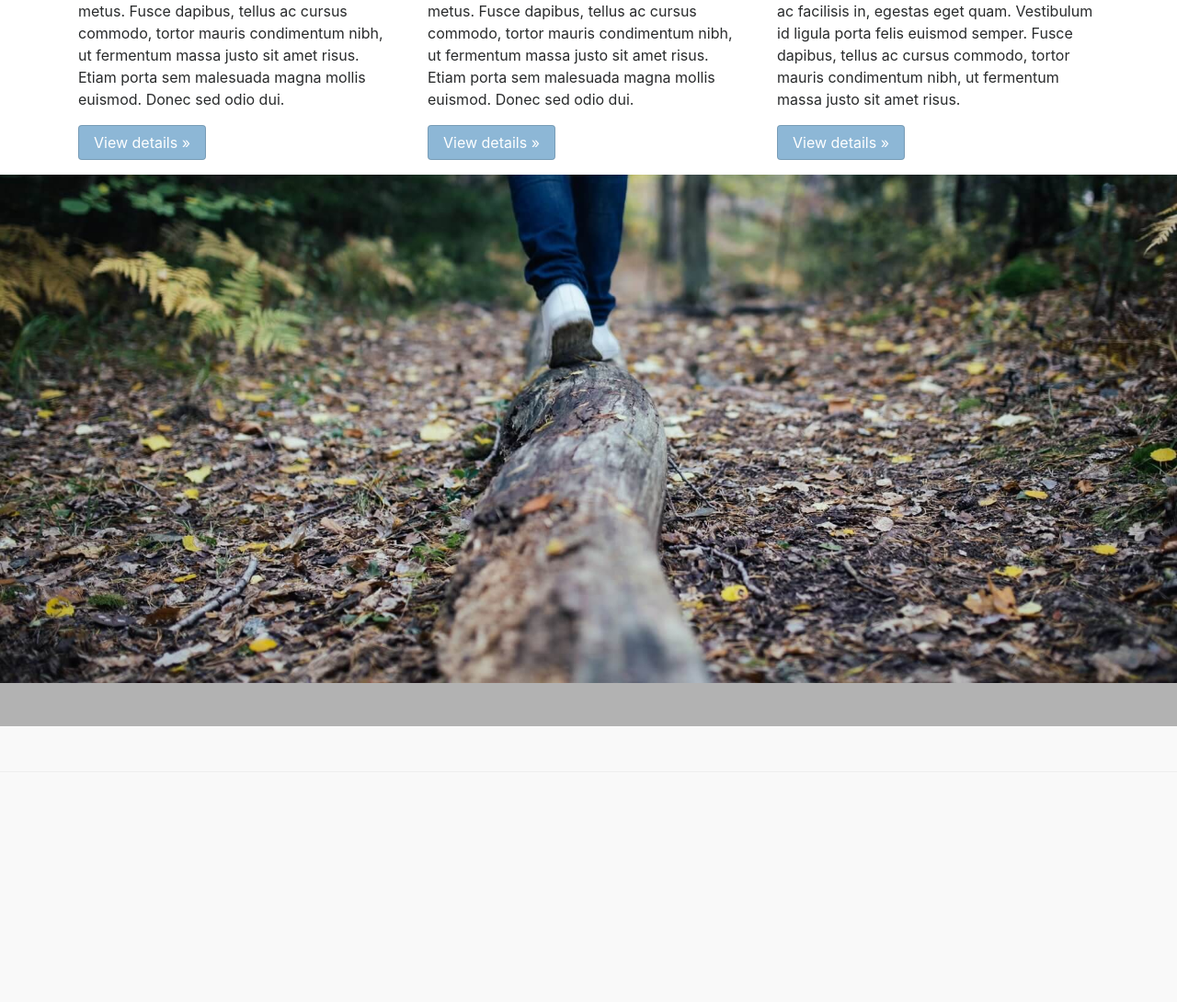
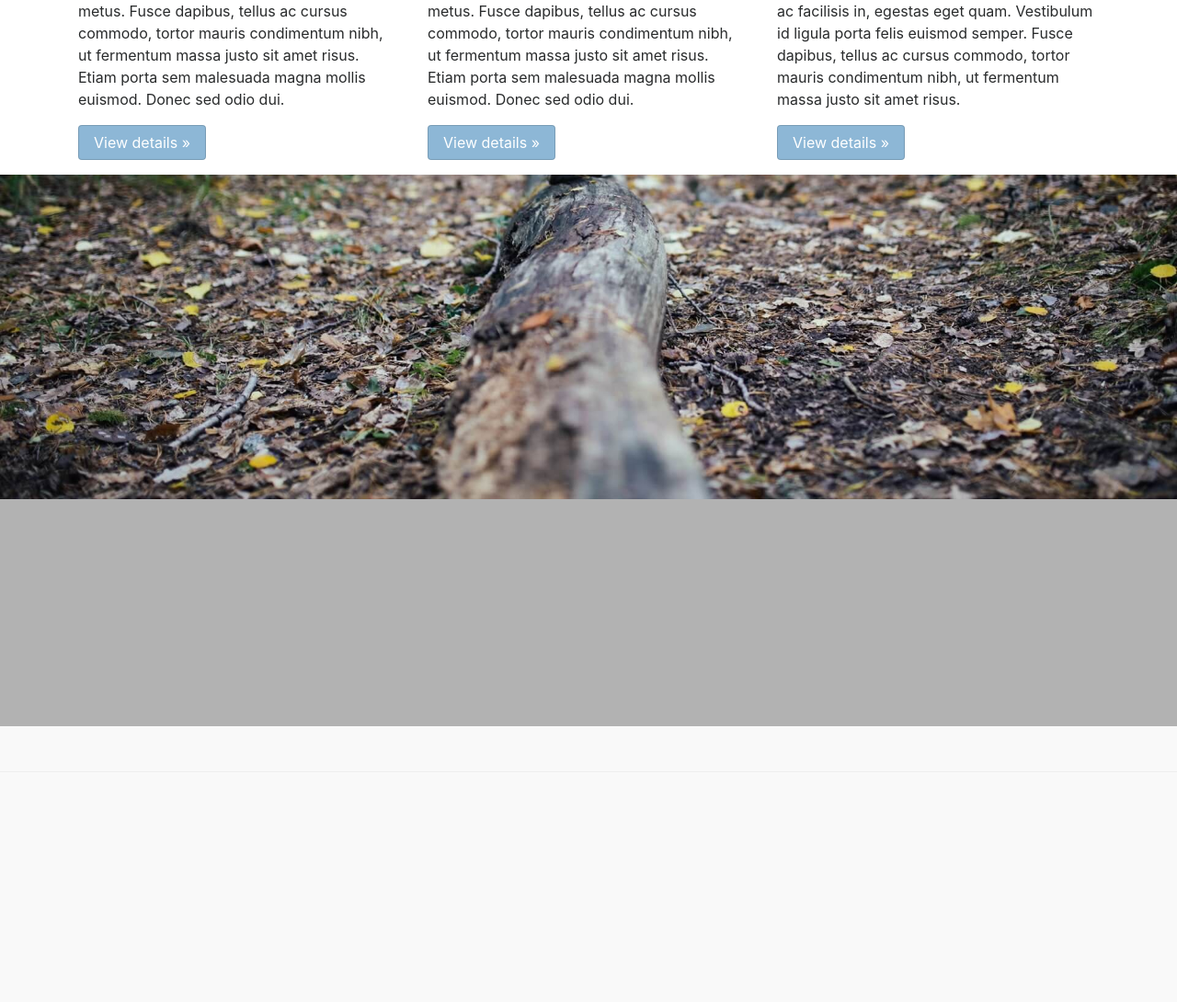
Before and after one commit to Airwavess/DTV, a Django app: page /home/ in a window 1280 px wide. Shown: the part 2423-3513 px from the top of the page at 92% size. Run offline with Django 3.2, Linux system fonts and the light colour scheme; some libraries are stand-ins or nearby versions.

Commit message:
Fix srolling BUG

```diff
--- a/static/css/jumbotron.css
+++ b/static/css/jumbotron.css
@@ -381,7 +381,7 @@
     background-size: 100%;
     background-image: url("../img/walk-in-forest.jpg");
     background-color: rgba(0, 0, 0, 0.3);
-    background-position: center -300px;
+    background-position: center -500px;
     background-repeat: no-repeat;
   }
   .slide {
```
